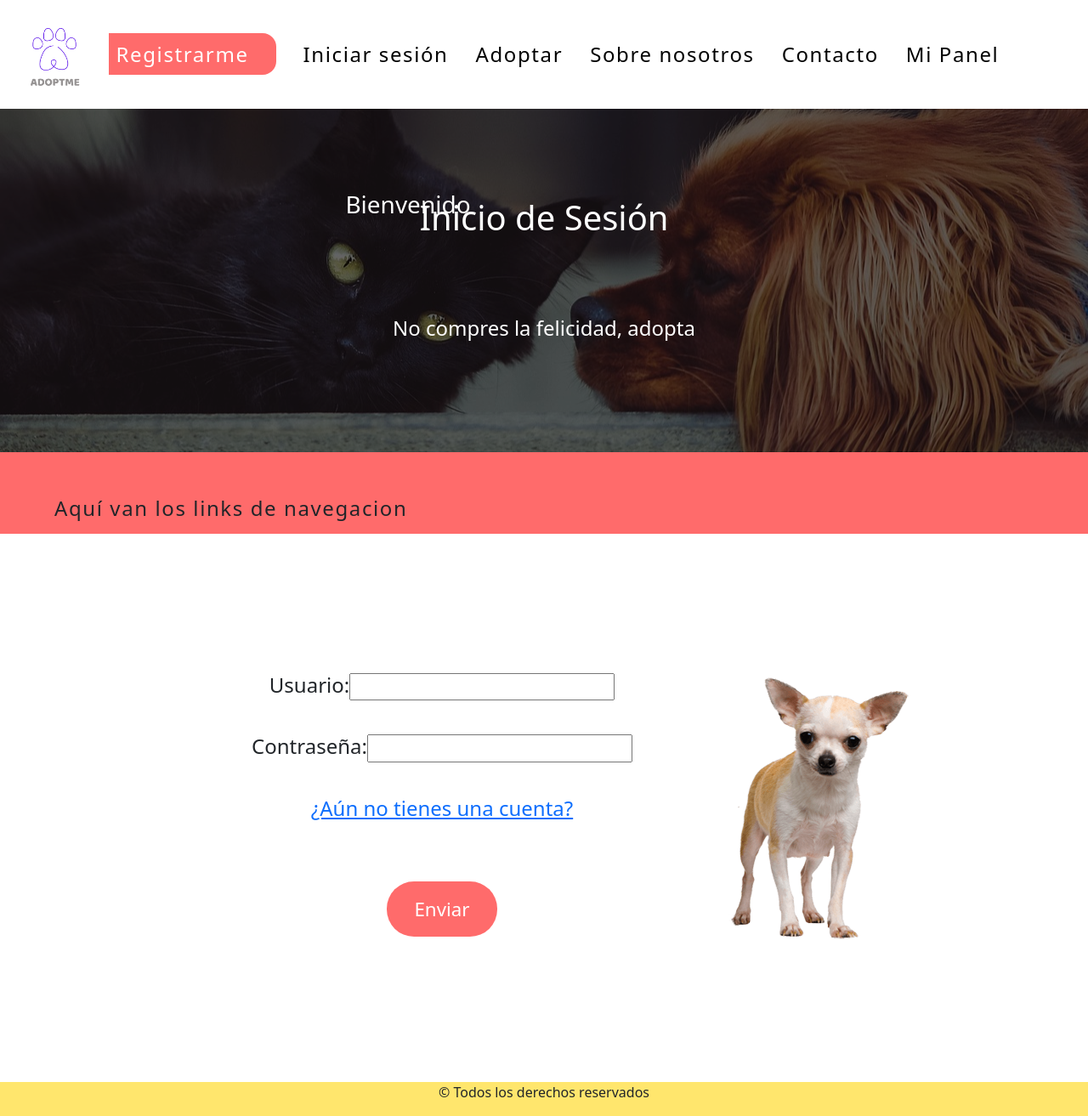
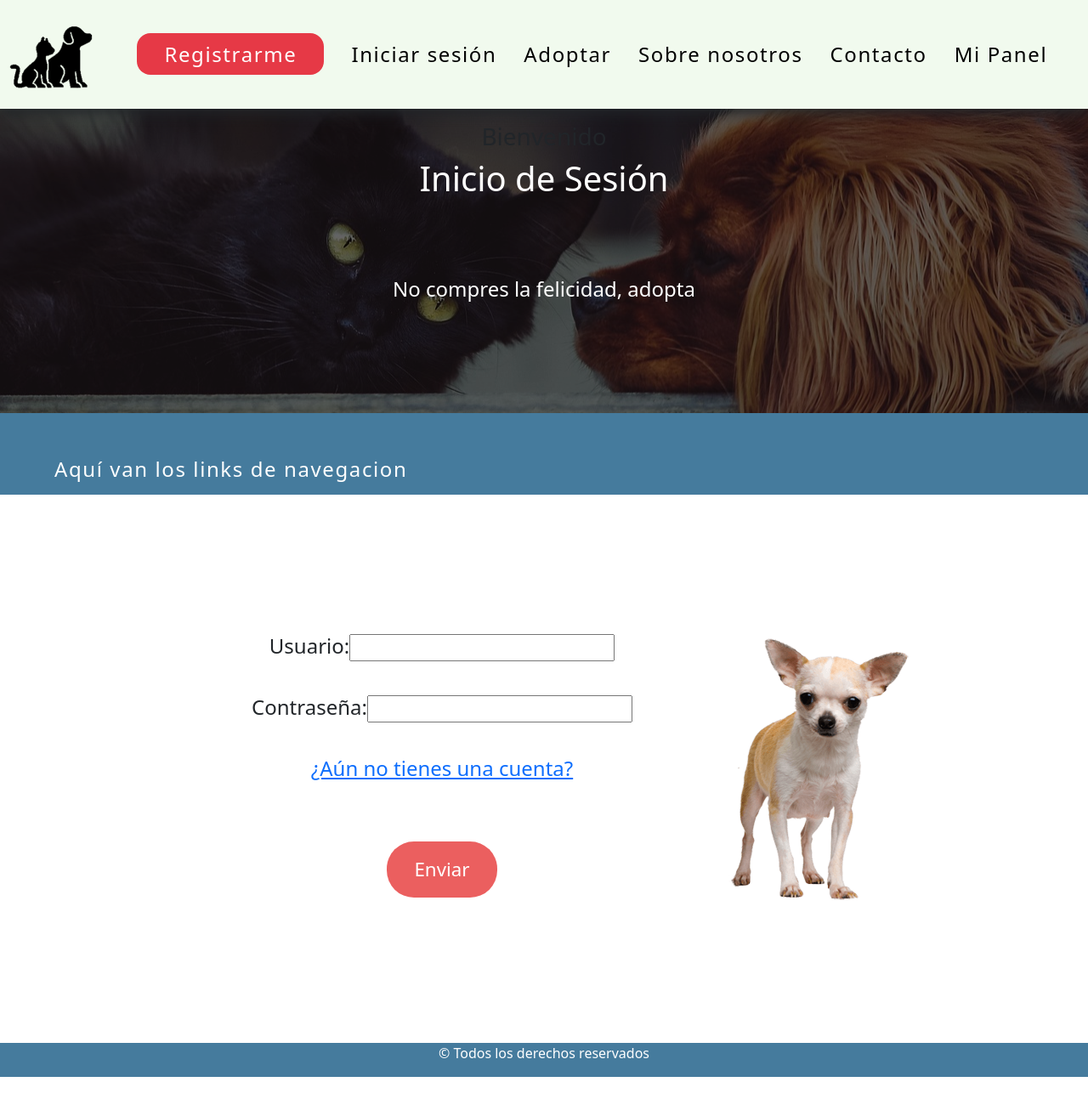
Before and after one commit to DanielaDelaCruzYamahoka/adoptme, a React (Create React App) app: page /InicioSesion in a window 1280 px wide. Shown: the whole page at 85% size. After the commit the page ends 1267 px from the top, so only its background shows below. Built offline with nearby package versions, Linux system fonts and the light colour scheme.

Commit message:
estilo, fuente y logo

```diff
--- a/src/Components/EstiloFormularios.css
+++ b/src/Components/EstiloFormularios.css
@@ -25,7 +25,7 @@ form .enviar{
 	padding: 1rem 2rem 1rem 2rem;
 	font-size: 1.4rem;
 	color: white;
-	background-color: #FF6B6B;
+	background-color: #eb5f5f;
 	text-decoration: none;
 	border: none;
 	border-radius: 2rem;
--- a/src/Components/FooterIndex.css
+++ b/src/Components/FooterIndex.css
@@ -1,5 +1,8 @@
 footer{
-    background-color: #FFE66D;
+    background-color: #457B9D;
     display: flex;
     justify-content: center;
 }
+p{
+    color: #ffffff;
+}
--- a/src/Components/Header.css
+++ b/src/Components/Header.css
@@ -1,52 +1,61 @@
-@import url("https://fonts.googleapis.com/css2?family=Amatic+SC:wght@700&display=swap");
+@import url("https://fonts.googleapis.com/css2?family=Raleway:wght@200&display=swap");
 /* Se importa la fuente y se integra en el cuerpo del componente */
 body {
-  font-family: "Amatic SC";
+	font-family: 'Raleway';
 	margin: auto;
 }
 
-.navbar {
+.navbar{
+	background-color: #F1FAEE;
+	width: 100%;
 	height: 8rem;
-  position: relative;
+	display: flex;
+	align-items: center;
+	position: sticky;
+	top: 0;
+	left: 0;
+	box-shadow: 0 5px 15px;
+	z-index: 1000;
 }
-.logo {
-  max-width: 8rem;
-  height: 8rem;
-  position: absolute;
-  top: 0;
+.logo{
+	max-width: 9rem;
+	height: 6rem;
+	cursor: pointer;
+	display: flex;
+
 }
-
-.Principal {
+.Principal{
 	flex: 1;
 	display: inline-block;
 	justify-content: center;
 	text-align: center;
 	letter-spacing: 0.1rem;
 }
-.Principal a {
+.Principal a{
 	font-size: 1.5rem;
 	margin: 0rem 1rem;
 	color: black;
 	text-decoration: none;
 	transition: all 0.2s ease;
 }
-.Principal a:hover {
-  color: #fc7644;
+.Principal a:hover{
+color: #FC7644;
 }
-
-.Principal .NavPrimary {
+.Principal .NavPrimary{
 	color: white;
-  background-color: #ff6b6b;
+	background-color: #E63946;
 	padding: 8px 2rem;
 	border-radius: 1rem;
 	transition: all 500ms ease;
 }
-.NavPrimary:hover {
+.NavPrimary:hover{
 	background-color: whitesmoke;
-  color: #fc7644;
+	color: #FC7644;
 	}
 
-.Presentacion {
+
+
+.Presentacion{
 	justify-content: center;
 	text-align: center;
 	width: 100%;
@@ -57,17 +66,17 @@ body {
 	background-repeat: no-repeat;
 	background-size: cover;
 	background-position: center;
-  background-color: rgb(0, 0, 0, 0.6);
+	background-color: rgb(0, 0,0,0.6);
 	background-blend-mode: darken;
 }
-h1 {
+h1{
 	height: 0;
 	font-size: 8rem;
 	font-weight: 150;
 	color: white;
 	margin-top: 6rem;
 }
- h3 {
+header h3{
 	height: 0;
 	padding-top: 5rem;
 	padding-right: 20rem;
@@ -75,11 +84,45 @@ h1 {
 	font-weight: 150;
 	color: white;
 }
-.Presentacion p {
+.Presentacion p{
 	font-size: 1.5rem;
 	font-weight: 150;
 	color: white;
-  padding: 8rem 0rem 6rem 0rem;
+	padding:  8rem 0rem 6rem 0rem;
+}
+.Presentacion a{
+	text-decoration: none;
+}
+.Presentacion form{
+	border-radius: 1rem;
+	width: 100%;
+	display: flex;
+	justify-content: center;
+	margin-bottom: 2rem;
+	padding: 0 2rem;
+
+}
+.Presentacion input{
+	background: white;
+	height: 3rem;
+	outline: none;
+	border: none;
+}
+.Presentacion button{
+	height: 3rem;
+	width: 6rem;
+	font-size: 1.5rem;
+	text-align: center;
+	border: none;
+	background: transparent;
+	outline: none;
+	line-height: 3rem;
+	color: black;
+	cursor: pointer;
+	transition: all 0.2s ease;
+}
+.Presentacion button:hover{
+	color: #88D18A;
 }
 
 /* @import url('https://fonts.googleapis.com/css2?family=Amatic+SC:wght@700&display=swap');
--- a/src/Components/Header.js
+++ b/src/Components/Header.js
@@ -1,6 +1,6 @@
 import React from "react";
 import "./Header.css";
-import logo from "../logoadoptme.png";
+import logodos from "../logodos.png";
 import { Link } from "react-router-dom";
 
 function Header(props) {
@@ -8,7 +8,7 @@ function Header(props) {
     <section>
       <header className="navbar">
         <Link to={"/"}>
-          <img className="logo" src={logo} alt="logo" />
+          <img className="logo" src={logodos} alt="logo" style={{backgroundColor: 'transparent'}}/>
         </Link>
 
         <nav className="Principal">
--- a/src/Components/Navegacion.css
+++ b/src/Components/Navegacion.css
@@ -1,6 +1,7 @@
 .navHorizontal{
 	padding: 3rem 25rem 3rem 25rem;
-	background-color: #FF6B6B;
+	background-color: #457B9D;
+	color: white;
     padding-left: 5%;
 	margin: 0;
 	height: 0;
--- a/src/index.css
+++ b/src/index.css
@@ -1,8 +1,9 @@
+@import url("https://fonts.googleapis.com/css2?family=Raleway:wght@200&display=swap");
 body {
   margin: 0;
   font-family: -apple-system, BlinkMacSystemFont, 'Segoe UI', 'Roboto', 'Oxygen',
     'Ubuntu', 'Cantarell', 'Fira Sans', 'Droid Sans', 'Helvetica Neue',
-    sans-serif;
+    sans-serif,'Raleway';
   -webkit-font-smoothing: antialiased;
   -moz-osx-font-smoothing: grayscale;
 }
```
Also changed, not shown: src/logodos.png (added). Lines whose indentation alone changed are shown as unchanged.
